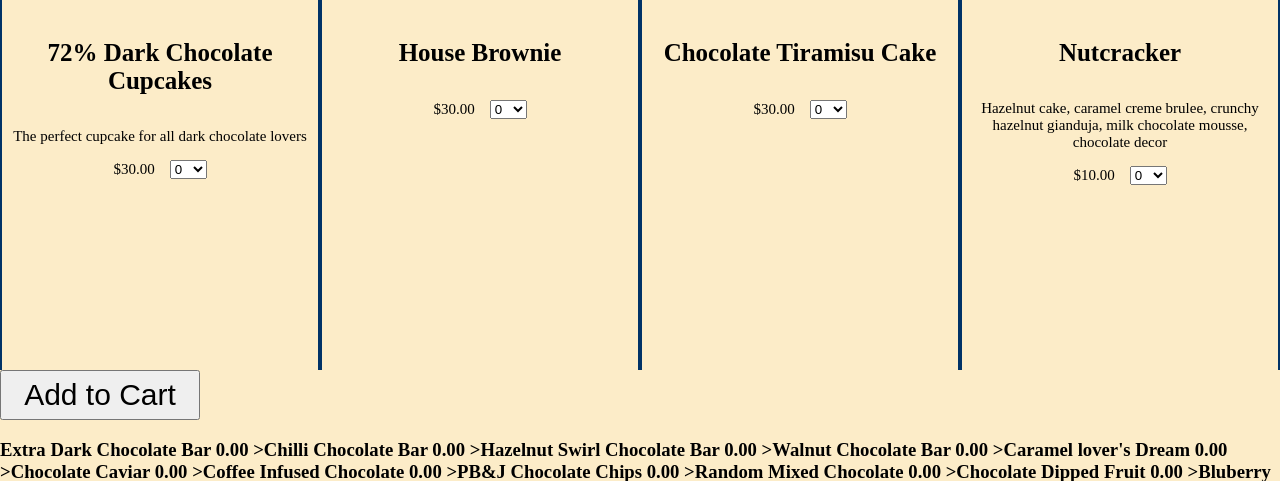
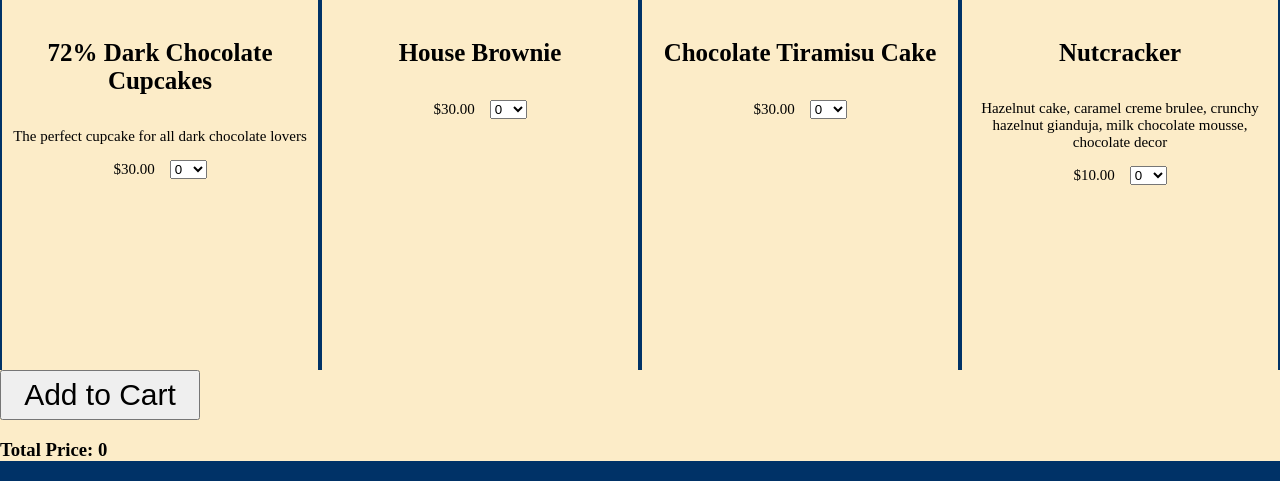
Before and after one commit to ajmiller00/Midterm, a plain HTML site: page products.html in a window 1280 px wide. Both pictures are taken after a click on the input "Add to Cart". Shown: the part 4094-4575 px from the top of the page. Drawn offline with nearby package versions, Linux system fonts and the light colour scheme; a web font is replaced by a local one.

Commit message:
Create products.html

```diff
--- a/products.html
+++ b/products.html
@@ -334,9 +334,12 @@
                 for (i = 0; i< menuItems.length; i++)
                 {
                     var quan = document.getElementById("quan" + i).value;
-                    var cost = (menuItems[i].cost * quan).toFixed(2);
-                    msg += menuItems[i].name + " " + cost + "\n>";
-                    totalCost += parseFloat(cost);
+                    if (quan != 0)
+                    {
+                        var cost = (menuItems[i].cost * quan).toFixed(2);
+                        msg += menuItems[i].name + " " + cost + "\n>";
+                        totalCost += parseFloat(cost);
+                    }
                 }
                 msg += "Total Price: " + totalCost;
                 document.getElementById("message").innerHTML = msg;
```
